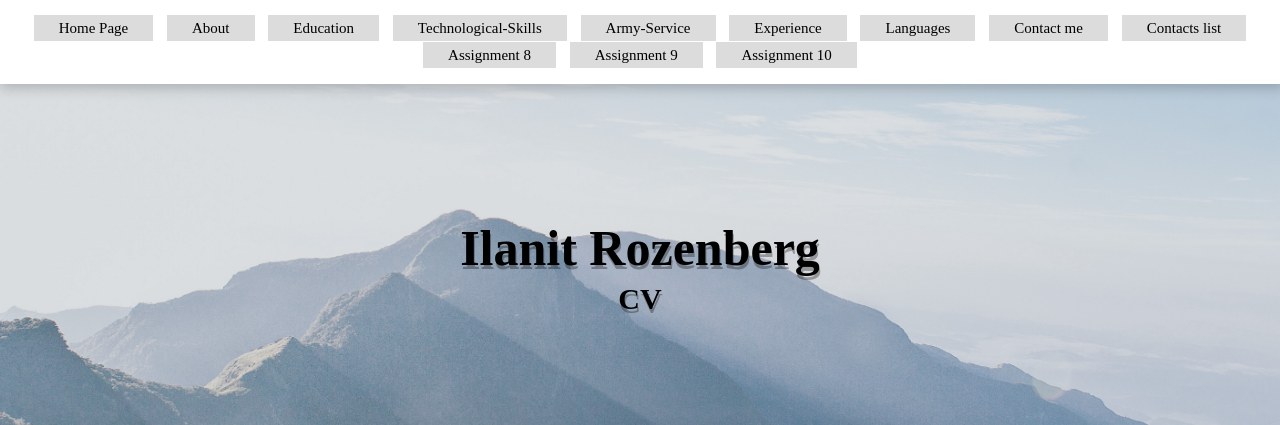
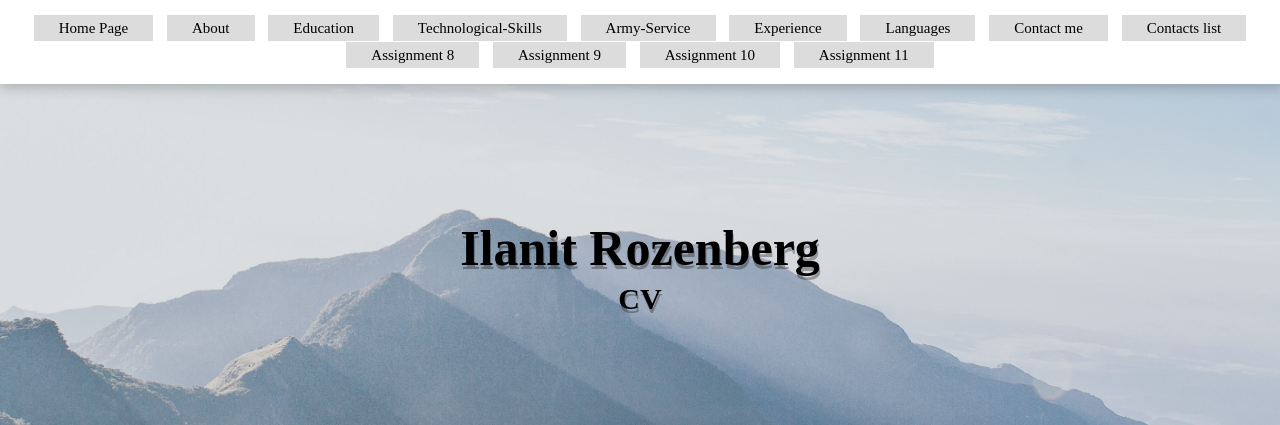
Before and after one commit to IlanitRozenberg/hello-world, a Flask app: page / in a window 1280 px wide. Shown: the top 425 px of the page. Run offline with Flask 2, Linux system fonts and the light colour scheme.

Commit message:
Add files via upload

```diff
--- a/flaskProject/templates/Header.html
+++ b/flaskProject/templates/Header.html
@@ -14,6 +14,7 @@
             <li><a href="{{ url_for('assignment8_func') }}">Assignment 8</a></li>
             <li><a href="{{ url_for('assignment9_func') }}">Assignment 9</a></li>
             <li><a href="{{ url_for('assignment10.users') }}">Assignment 10</a></li>
+            <li><a href="{{ url_for('assignment11_func') }}">Assignment 11</a></li>
             {% if session.get('logged_in') == True %}
                 <span>Hello, {{ session.get('username') }}!</span>
             {% endif %}
```
